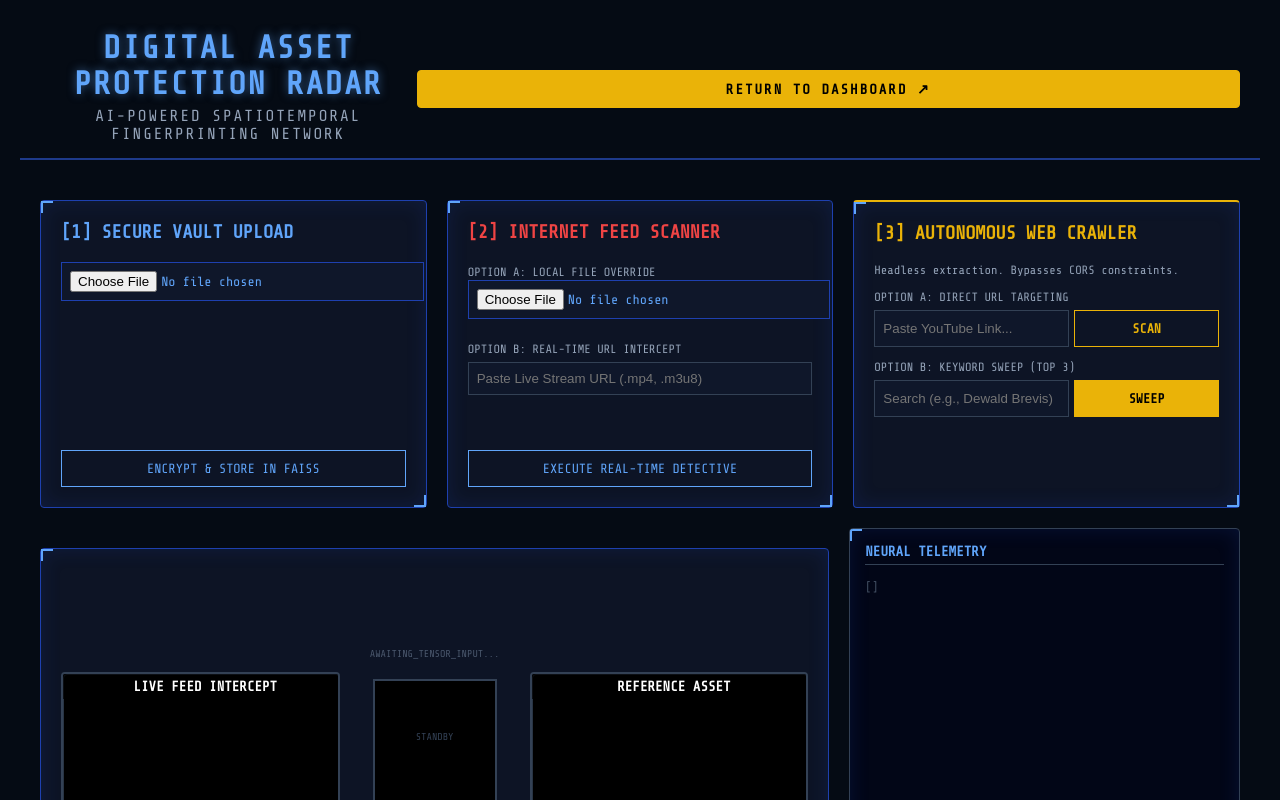
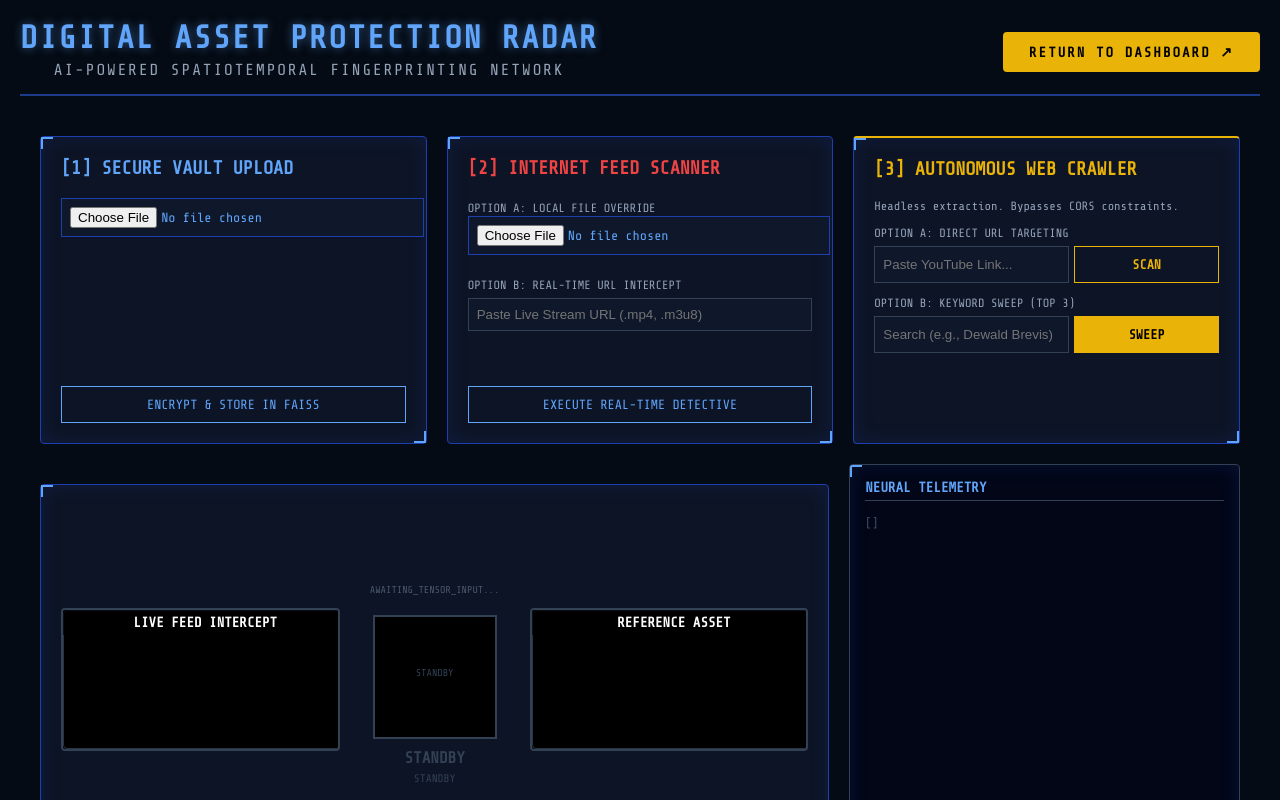
Before and after one commit to Kaushik-pasumarthi/Tensai-no-me, a React (Create React App) app in the folder frontend/: page / in a window 1280 px wide. Shown: the top 800 px of the page. Built offline with nearby package versions, Linux system fonts and the light colour scheme.

Commit message:
Revise header layout and update button styles

```diff
--- a/frontend/src/App.js
+++ b/frontend/src/App.js
@@ -289,31 +289,34 @@ const sweepYouTube = async () => {
 return (
     <div className="dashboard">
 {/* --- REVISED HEADER: TITLE ON LEFT, SMALL BUTTON ON RIGHT --- */}
-      <header className="header" style={{ marginBottom: '20px', display: 'flex', justifyContent: 'space-between', alignItems: 'center', padding: '10px 20px' }}>
-        <div>
+      <header className="header" style={{ marginBottom: '20px', display: 'flex', justifyContent: 'space-between', alignItems: 'center' }}>
+        <div style={{ flexShrink: 0 }}>
           <h1 style={{ margin: '0' }}>Digital Asset Protection Radar</h1>
           <p style={{ color: '#94a3b8', margin: '5px 0' }}>AI-Powered Spatiotemporal Fingerprinting Network</p>
         </div>
 
-        {/* --- SMALL, RIGHT-ALIGNED KIRO REDIRECT BUTTON --- */}
+        {/* --- LOCKED WIDTH BUTTON --- */}
         <a
-          href="https://YOUR-KIRO-WEBSITE-URL.com"
+          href="https://sport-shield-ai.onrender.com/"
           target="_blank"
           rel="noopener noreferrer"
-          className="btn"
           style={{
               display: 'inline-block',
+              width: 'max-content',      /* Forces it to only be as wide as the text */
+              flex: '0 0 auto',          /* Prevents flexbox from stretching it */
+              whiteSpace: 'nowrap',      /* Keeps text on one line */
               textDecoration: 'none',
               background: '#eab308',
               color: '#000',
               fontWeight: 'bold',
-              padding: '10px 20px',
+              padding: '10px 24px',
               borderRadius: '4px',
               fontSize: '14px',
-              border: '1px solid #eab308'
+              border: '2px solid #eab308',
+              cursor: 'pointer'
           }}
         >
-          Return to Dashboard ↗
+          RETURN TO DASHBOARD ↗
         </a>
       </header>
 
```
